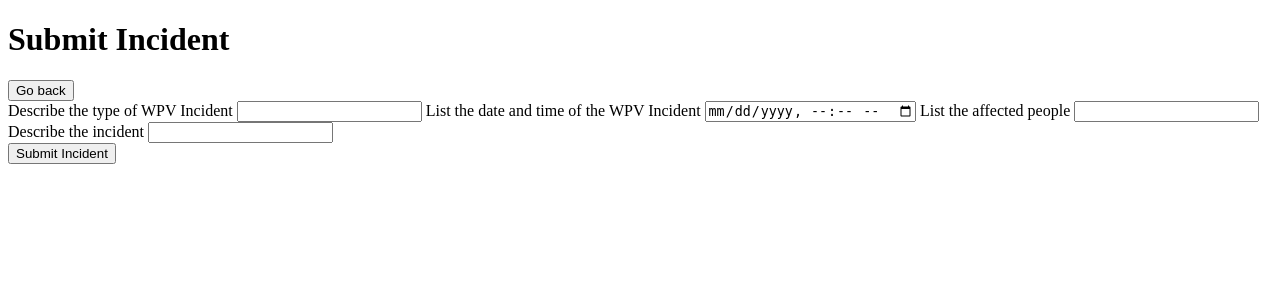
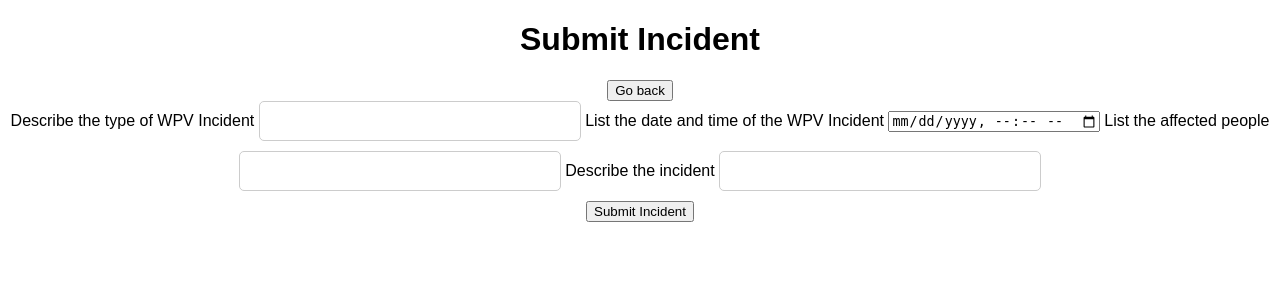
Before and after one commit to averybobbitt/workplace-violence-prediction-api, a Django app: template WorkplaceViolencePredictionAPI/API/templates/incidentlog.html in a window 1280 px wide. Shown: the top 300 px of the page. Run offline with Django 5.2, Linux system fonts and the light colour scheme; the template is opened without the code that fills it, so the values that code supplies are empty.

Commit message:
added stylesheet to log page

```diff
--- /dev/null
+++ b/WorkplaceViolencePredictionAPI/API/static/css/log.css
@@ -0,0 +1 @@
+@import "email.css";
--- a/WorkplaceViolencePredictionAPI/API/templates/incidentlog.html
+++ b/WorkplaceViolencePredictionAPI/API/templates/incidentlog.html
@@ -5,6 +5,7 @@
     <meta name="viewport" content="width=device-width, initial-scale=1.0">
     {% load static %}
     <script src="{% static 'js/log.js' %}"></script>
+    <link rel="stylesheet" href="{% static 'css/log.css' %}">
     <title>Document</title>
 </head>
 <body>
```
